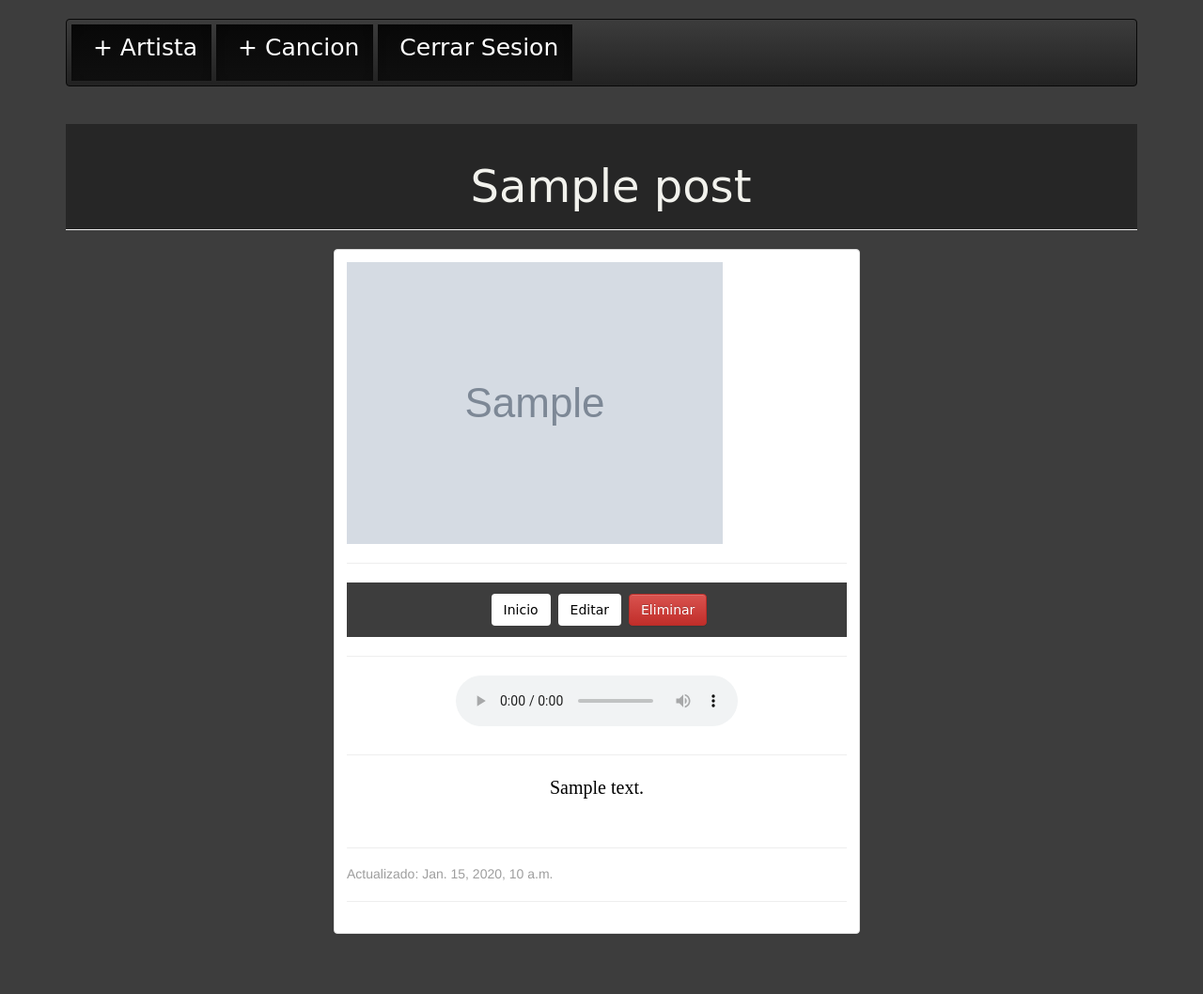
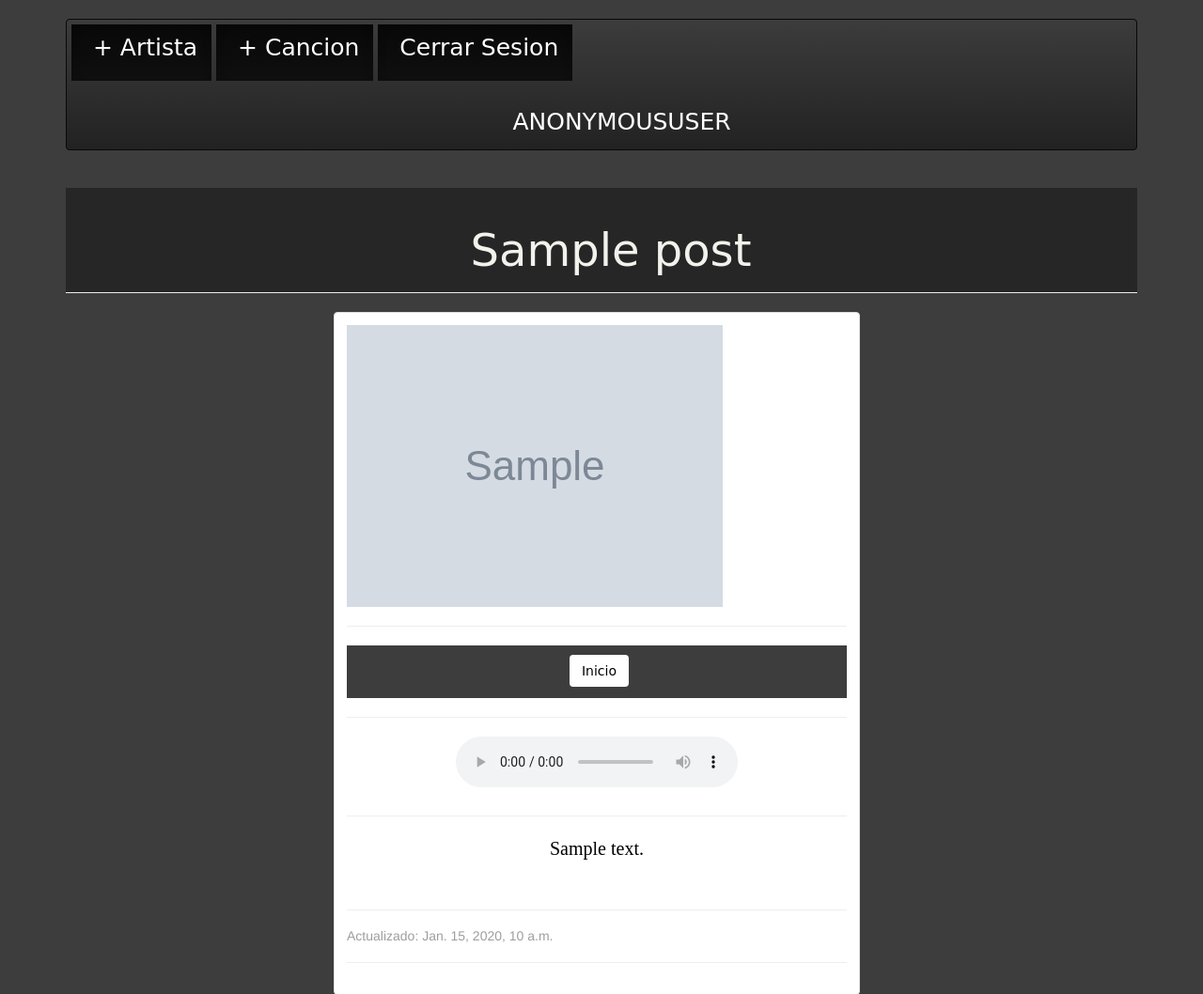
Before and after one commit to DiegoLguz/Xelagangas, a Django app: page /1/ in a window 1280 px wide. Shown: the top 1058 px of the page at 94% size. Before the commit the page ends 994 px from the top, so only its background shows below. Run offline with Django 3.2, Linux system fonts and the light colour scheme; tables that the repository leaves empty hold one stand-in row (values such as "Sample post"); grey boxes marked "Sample" are stand-in pictures; some libraries are stand-ins or nearby versions; some web fonts are replaced.

Commit message:
Acceso a botones y roles terminado

```diff
--- a/posts/models.py
+++ b/posts/models.py
@@ -31,7 +31,7 @@ class Archivos(models.Model):
 
 class Post(models.Model):
     nombrealbum = models.ForeignKey(Archivos,related_name ='nomalb')
-    usuar = models.CharField(max_length=120)
+    usuar = models.ForeignKey('auth.User',related_name ='usrname',default=1)
     title = models.CharField(max_length=120)
     slug = models.SlugField(unique=True)
     image = models.ImageField(upload_to=upload_location,
--- a/posts/views.py
+++ b/posts/views.py
@@ -80,10 +80,12 @@ def post_create(request):
     return render(request,"post_form.html",context)
 
 def post_detail(request,id=None):
+    usuario = request.user
     instance = get_object_or_404(Post,id=id)
     context = {
         "title": instance.title,
         "instance": instance,
+        "usuario": usuario,
     }
     return render(request,"post_detail.html",context)
 
--- a/templates/post_detail.html
+++ b/templates/post_detail.html
@@ -42,9 +42,9 @@
             <hr>
                <div id='pub' style="background-color:#3d3d3d; padding-bottom:12px;padding-top:10px;padding-left:5px">
                <a href="http://diegolguz.pythonanywhere.com/main/" class="btn" role="button">Inicio</a>
-                 {% ifequal obj.usuar usuario %}
-                  <a href="http://diegolguz.pythonanywhere.com/edit/{{obj.id}}/" class="btn" role="button">Editar</a>
-                  <a href="http://diegolguz.pythonanywhere.com/delete/{{obj.id}}/" class="btn btn-Danger" role="button">Eliminar</a>
+                 {% ifequal instance.usuar usuario %}
+                  <a href="http://diegolguz.pythonanywhere.com/edit/{{instance.id}}/" class="btn" role="button">Editar</a>
+                  <a href="http://diegolguz.pythonanywhere.com/delete/{{instance.id}}/" class="btn btn-Danger" role="button">Eliminar</a>
                   {% endifequal %}
             </div>
             <hr>
```
Also changed, not shown: posts/migrations/0006_auto_20161117_0618.py (added).
